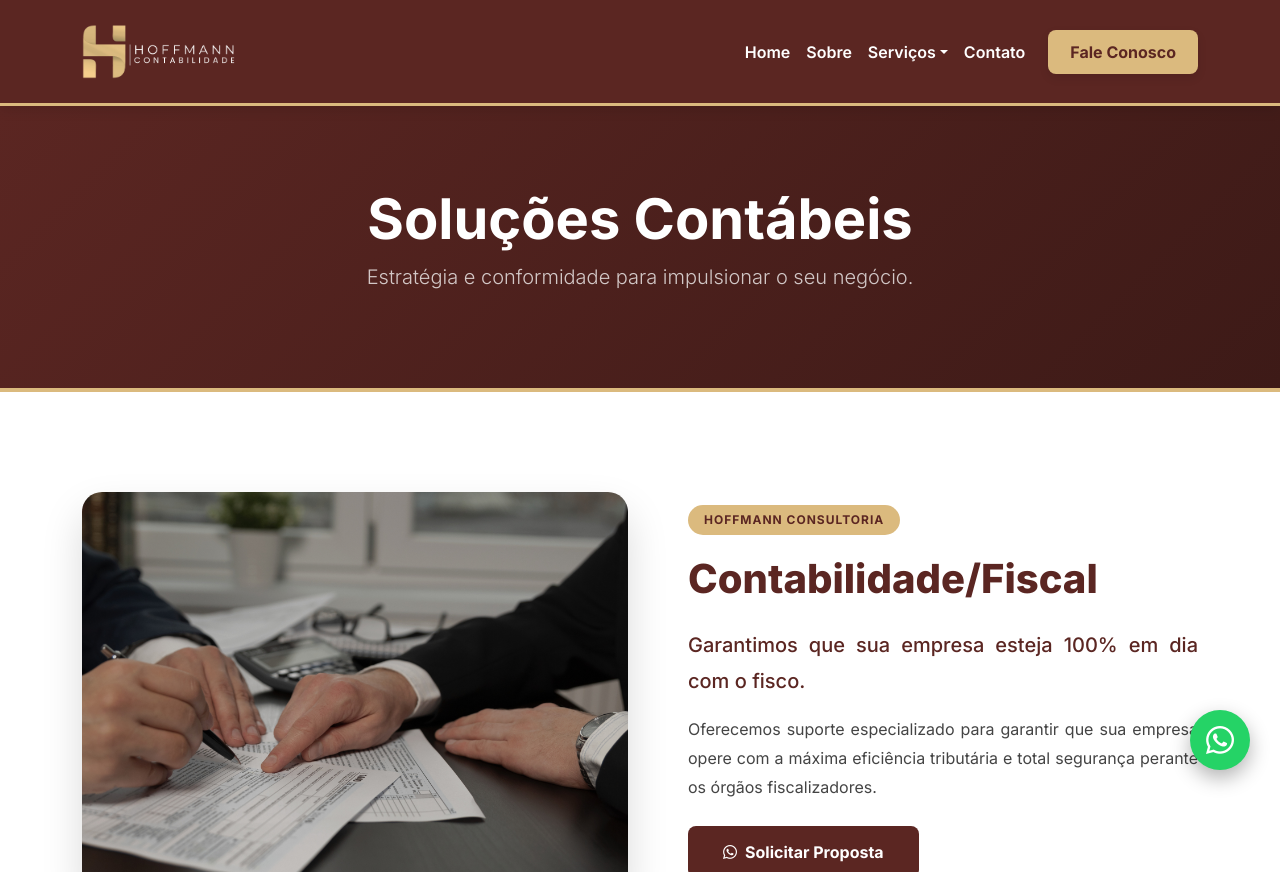
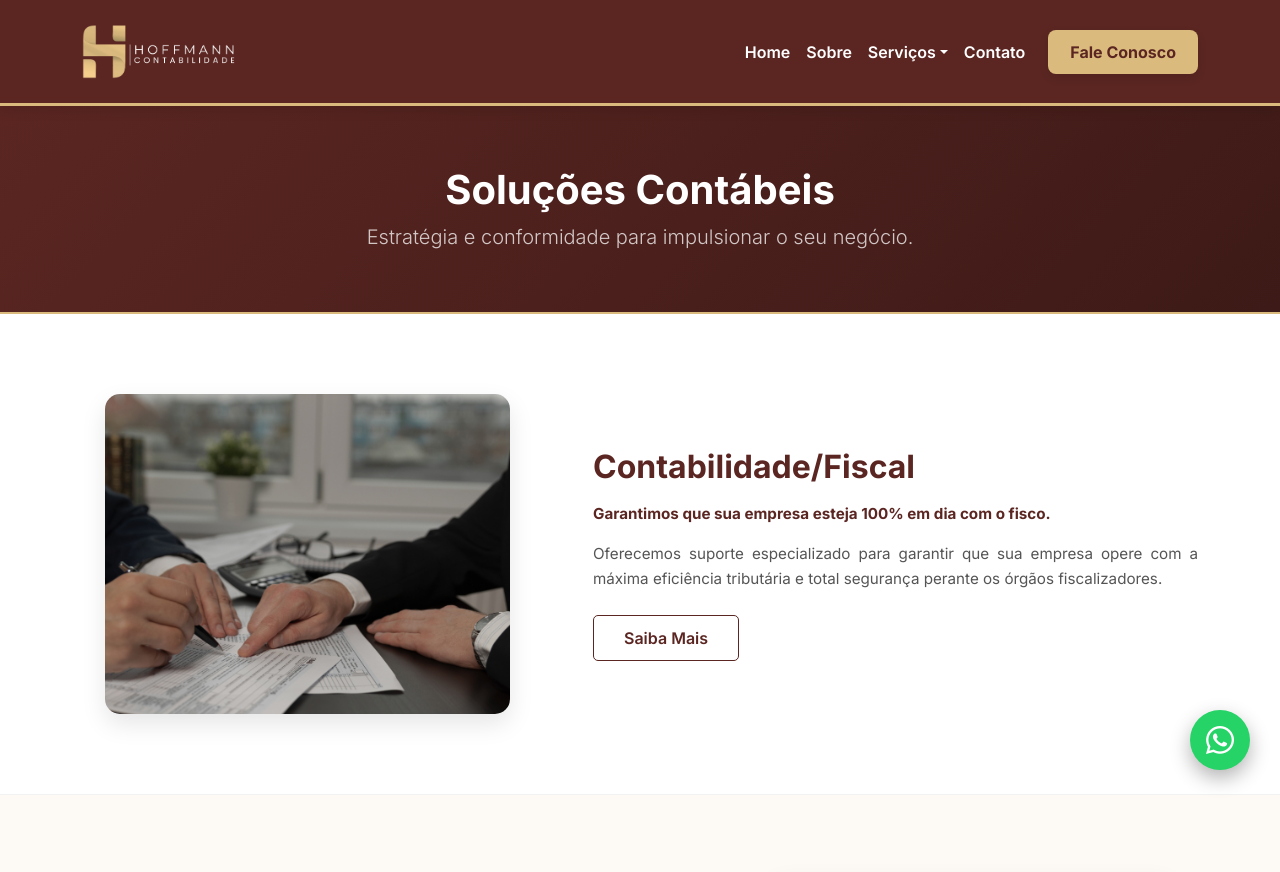
Before and after one commit to Kelvin-Luis-Dev/hoffmancontabilidade, a Flask app: page /servicos in a window 1280 px wide. Shown: the top 872 px of the page. Run offline with Flask 2, Linux system fonts and the light colour scheme.

Commit message:
Update servicos.html

```diff
--- a/templates/servicos.html
+++ b/templates/servicos.html
@@ -2,104 +2,79 @@
 
 {% block extra_css %}
 <style>
-    /* Estilo da Seção de Título */
+    /* Seção de Título mais compacta */
     .page-header {
         background: linear-gradient(135deg, var(--bordo) 0%, #3d1a17 100%);
-        padding: 80px 0;
+        padding: 60px 0;
         color: white;
         text-align: center;
-        border-bottom: 4px solid var(--amarelo);
+        border-bottom: 2px solid var(--amarelo);
     }
 
-    /* Seções de Serviço */
+    /* Seções de Serviço mais limpas */
     .service-section {
-        padding: 100px 0;
+        padding: 80px 0;
         border-bottom: 1px solid rgba(0,0,0,0.05);
-        transition: all 0.3s ease;
     }
 
     .service-section:nth-child(even) {
         background-color: #fdfaf5;
     }
 
-    /* Imagens mais profissionais */
+    /* Fotos menores e com foco no topo para não cortar cabeças */
     .service-img-container {
-        position: relative;
         overflow: hidden;
-        border-radius: 20px;
-        box-shadow: 0 20px 40px rgba(0,0,0,0.15);
+        border-radius: 15px;
+        box-shadow: 0 10px 25px rgba(0,0,0,0.1);
+        max-width: 90%;
+        margin: auto;
     }
 
     .service-img {
-        height: 400px;
+        height: 320px; /* Reduzido para ficar mais clean */
         object-fit: cover;
+        object-position: top; /* Garante que o topo da imagem apareça primeiro */
         width: 100%;
         transition: transform 0.5s ease;
     }
 
-    .service-section:hover .service-img {
-        transform: scale(1.03);
+    .service-title {
+        color: var(--bordo);
+        font-weight: 700;
+        margin-bottom: 1rem;
     }
 
-    /* Tipografia e Alinhamento */
-    .badge-service {
-        background-color: var(--amarelo);
-        color: var(--bordo);
-        padding: 6px 16px;
-        border-radius: 50px;
-        font-weight: 700;
-        font-size: 0.75rem;
-        margin-bottom: 20px;
-        display: inline-block;
-        text-transform: uppercase;
-        letter-spacing: 1px;
+    .service-text {
+        text-align: justify;
+        color: #555;
+        line-height: 1.6;
+        font-size: 0.95rem;
     }
 
-    .service-title {
+    /* Botão Minimalista Saiba Mais */
+    .btn-saiba-mais {
+        background-color: transparent;
         color: var(--bordo);
-        font-weight: 800;
-        margin-bottom: 1.5rem;
-        position: relative;
+        border: 1px solid var(--bordo);
+        padding: 10px 30px;
+        font-weight: 600;
+        border-radius: 5px;
+        transition: all 0.3s ease;
+        text-decoration: none;
+        display: inline-block;
     }
 
-    /* Texto Justificado conforme solicitado */
-    .service-text {
-        text-align: justify;
-        hyphens: auto;
-        color: #444;
-        line-height: 1.8;
+    .btn-saiba-mais:hover {
+        background-color: var(--bordo);
+        color: white;
     }
 
-    .btn-proposta {
-        background-color: var(--bordo);
-        color: white;
-        border: none;
-        padding: 14px 35px;
-        font-weight: 700;
-        border-radius: 8px;
-        transition: all 0.3s ease;
-    }
-
-    .btn-proposta:hover {
-        background-color: var(--amarelo);
-        color: var(--bordo);
-        transform: translateY(-3px);
-        box-shadow: 0 10px 20px rgba(0,0,0,0.1);
-    }
-
-    /* Ajustes de Responsividade Universal */
     @media (max-width: 991px) {
-        .service-section { padding: 60px 0; }
-        .service-img { height: 300px; }
-        .service-text { text-align: left; } /* No celular, justificado às vezes cria buracos brancos no texto */
-        .service-title { text-align: left; }
+        .service-section { padding: 50px 0; }
+        .service-img { height: 280px; }
+        .service-text { text-align: left; }
         .mobile-center { text-align: center; }
-    }
-
-    @media (max-width: 576px) {
-        .page-header { padding: 50px 0; }
-        .page-header h1 { font-size: 1.8rem; }
-        .service-img { height: 250px; }
+        .service-img-container { max-width: 100%; }
     }
 </style>
 {% endblock %}
@@ -107,8 +82,8 @@
 {% block content %}
 <section class="page-header">
     <div class="container">
-        <h1 class="display-4 fw-bold">Soluções Contábeis</h1>
-        <p class="lead opacity-75">Estratégia e conformidade para impulsionar o seu negócio.</p>
+        <h1 class="fw-bold">Soluções Contábeis</h1>
+        <p class="lead opacity-75 mb-0">Estratégia e conformidade para impulsionar o seu negócio.</p>
     </div>
 </section>
 
@@ -118,26 +93,25 @@
         <div class="container">
             <div class="row align-items-center {% if loop.index is even %}flex-row-reverse{% endif %}">
 
-                <div class="col-lg-6 mb-4 mb-lg-0">
+                <div class="col-lg-5 mb-4 mb-lg-0">
                     <div class="service-img-container">
                         <img src="{{ url_for('static', filename='img/' + service.image) }}" alt="{{ service.title }}" class="service-img">
                     </div>
                 </div>
 
-                <div class="col-lg-6 {% if loop.index is even %}pe-lg-5{% else %}ps-lg-5{% endif %}">
+                <div class="col-lg-7 {% if loop.index is even %}pe-lg-5{% else %}ps-lg-5{% endif %}">
                     <div class="mobile-center">
-                        <span class="badge-service">Hoffmann Consultoria</span>
-                        <h2 class="service-title h1">{{ service.title }}</h2>
+                        <h2 class="service-title">{{ service.title }}</h2>
                     </div>
 
                     <div class="service-text">
-                        <p class="fs-5 fw-medium" style="color: var(--bordo);">{{ service.body }}</p>
+                        <p class="fw-bold" style="color: var(--bordo);">{{ service.body }}</p>
                         <p>Oferecemos suporte especializado para garantir que sua empresa opere com a máxima eficiência tributária e total segurança perante os órgãos fiscalizadores.</p>
                     </div>
 
                     <div class="mt-4 mobile-center">
-                        <a href="https://wa.me/5547984474038" class="btn btn-proposta">
-                            <i class="fab fa-whatsapp me-2"></i>Solicitar Proposta
+                        <a href="https://wa.me/5547984474038" class="btn-saiba-mais">
+                            Saiba Mais
                         </a>
                     </div>
                 </div>
```
